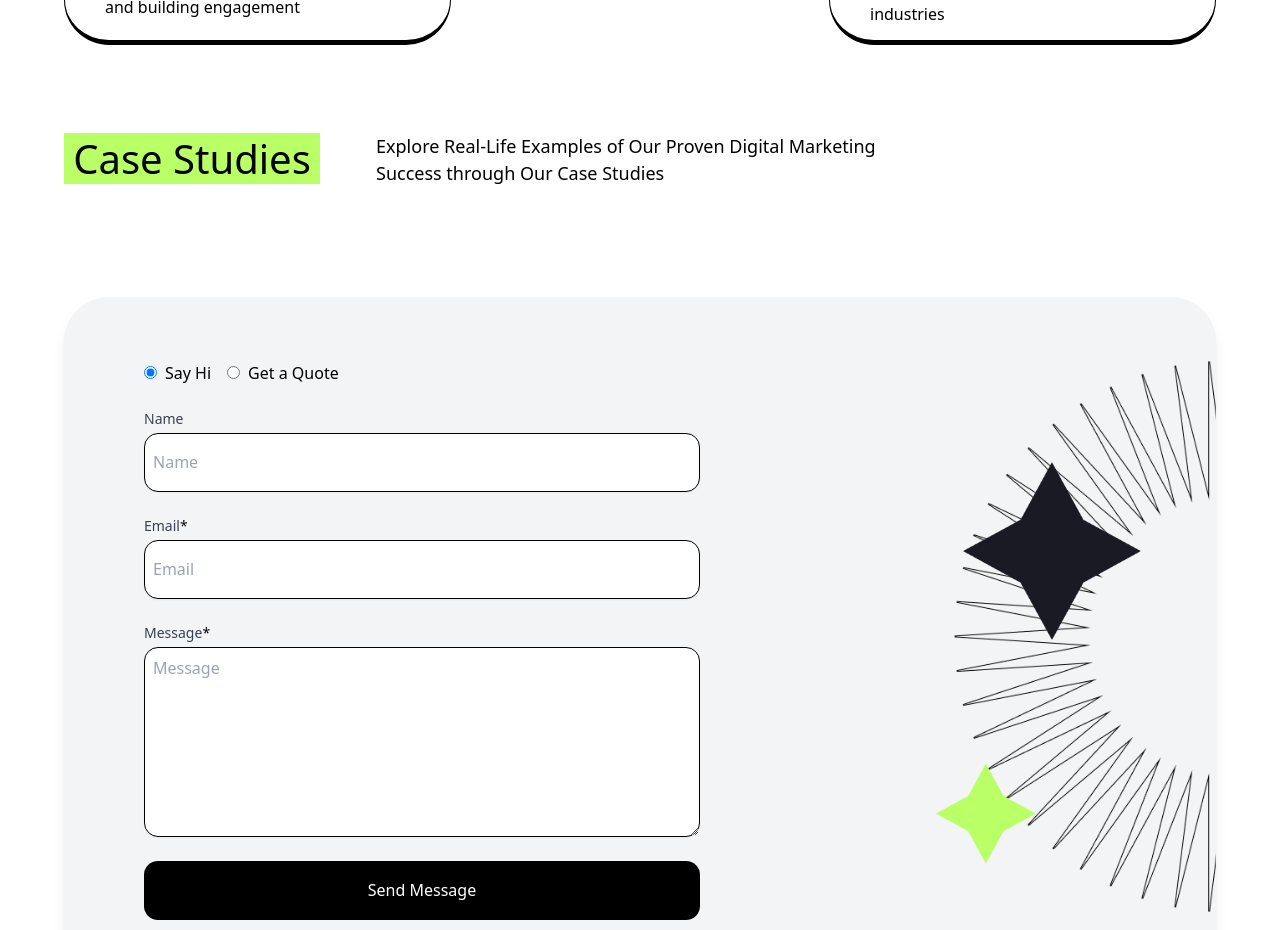
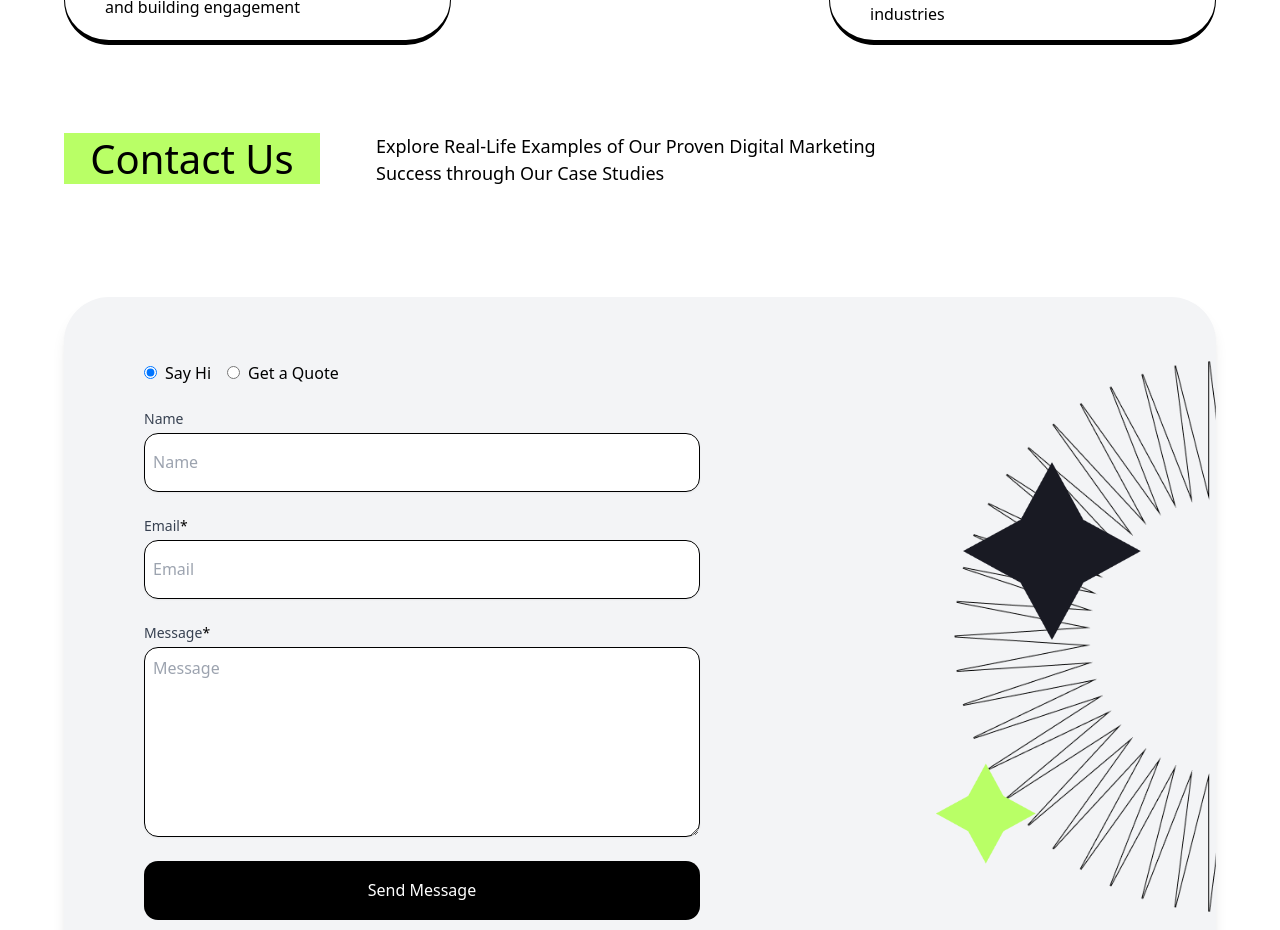
Before and after one commit to MTayyabso/my-app, a Next.js app: page / in a window 1280 px wide. Shown: the part 6340-7270 px from the top of the page. Built offline with nearby package versions, Linux system fonts and the light colour scheme.

Commit message:
word change

```diff
--- a/app/seaction/ContactUs.tsx
+++ b/app/seaction/ContactUs.tsx
@@ -26,8 +26,8 @@ export default function ContactForm() {
     <>
       {/* Header Section */}
       <div className="flex lg:px-16 px-4 py-12 max-md:flex-col max-md:items-center sm:gap-10 gap-8 lg:py-14 mt-8">
-        <h2 className="w-[256px] max-sm:w-[140px] h-[51px] max-sm:h-[46px] font-[500] text-[40px] sm:text-[33px] lg:text-[40px] bg-[#B9FF66] flex justify-center items-center">
-          Case Studies
+        <h2 className="w-[256px] max-sm:w-[140px] h-[51px] max-sm:h-[46px] font-[500] text-[25px] sm:text-[33px] lg:text-[40px] bg-[#B9FF66] flex justify-center items-center">
+       Contact Us
         </h2>
         <p className="w-[580px] max-sm:w-[390px] h-[46px] max-sm:h-[72px] font-[400] text-[18px] max-sm:text-[16px] px-4 max-sm:text-center">
           Explore Real-Life Examples of Our Proven Digital Marketing Success through Our Case Studies
```
